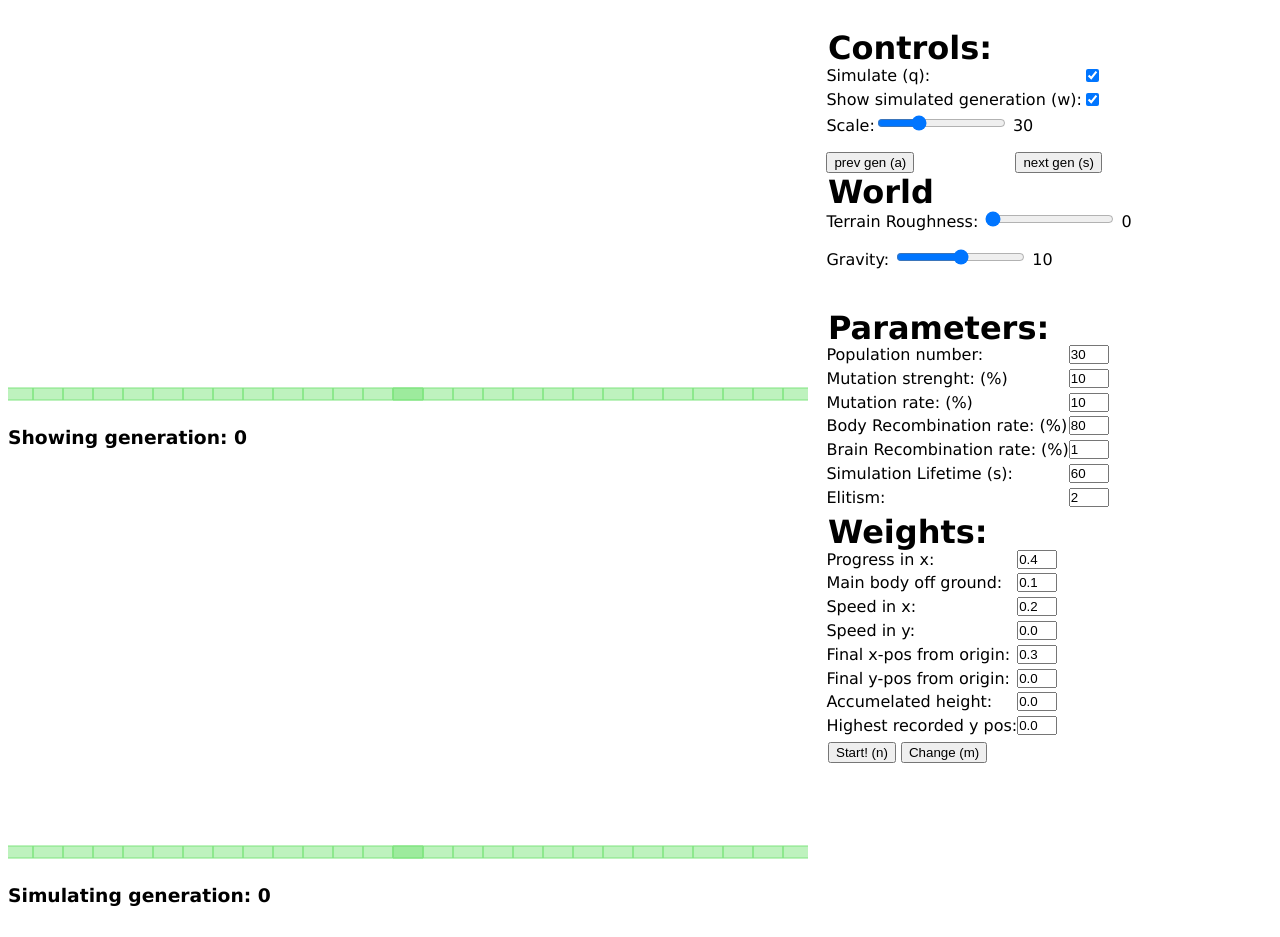
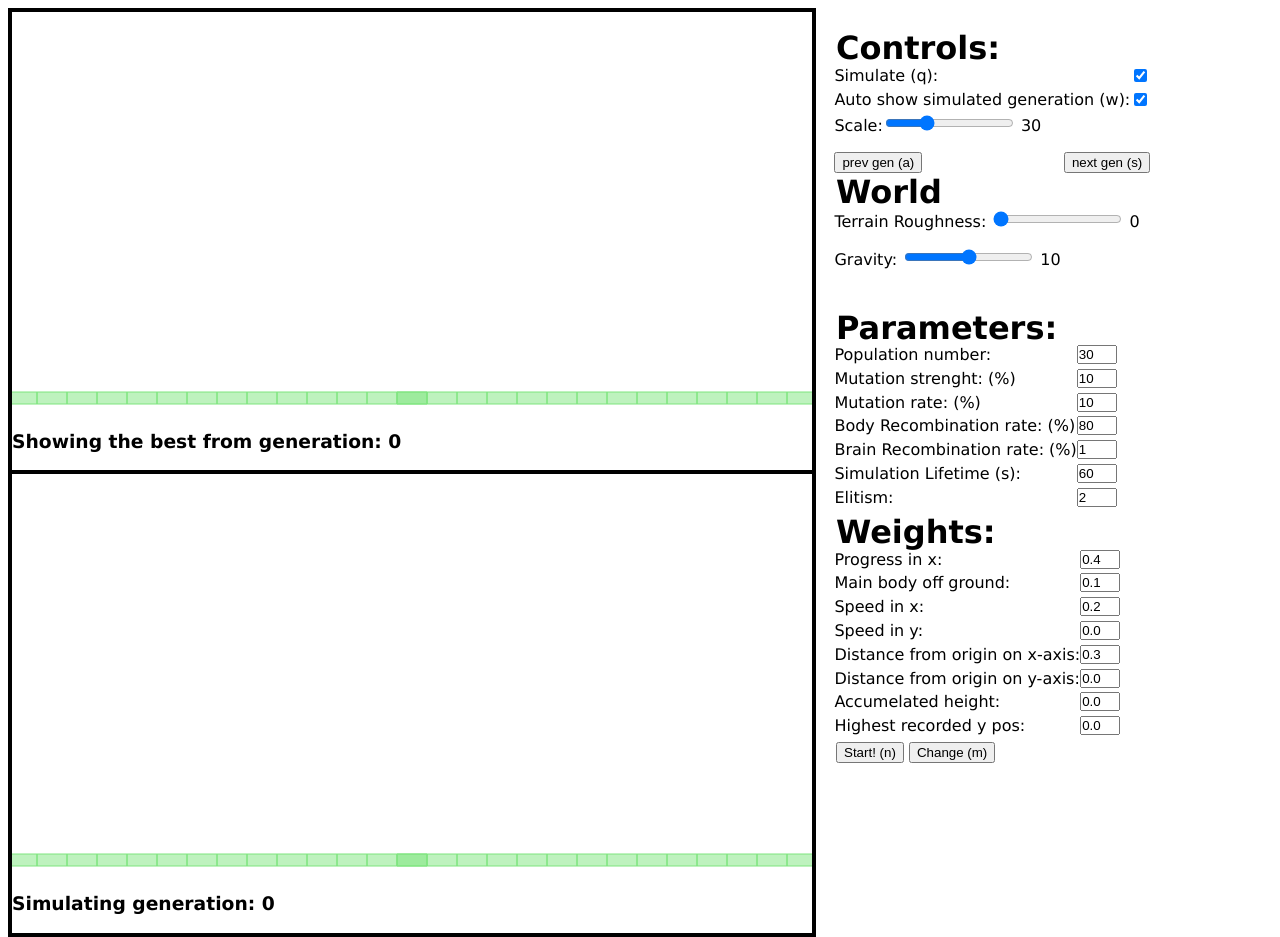
Before and after one commit to piwell/TNM095-Creature-Evolution, a plain HTML site: page index.html in a window 1280 px wide. Drawn offline with Linux system fonts and the light colour scheme.

Commit message:
Better UI

```diff
--- a/index.html
+++ b/index.html
@@ -44,16 +44,24 @@
       margin-bottom: 0.8em;
     }
 
+    #show,#sim{
+    	border-style:solid;
+    	border-width:2px;
+    }
    </style>
 
    <body onload="init();">
      <div id="main">
 
         <div id="show" width="800" style = "float:left">
+        	<div id="show" title="Showing the best creature from a generation.">
         	<canvas id="drwCanvas" width="800" height="400"></canvas></br>
-            <h3>Showing generation: <span id="showGen">0</span> </h3>
+            <h3>Showing the best from generation: <span id="showGen">0</span> </h3>
+            </div>
+            <div id="sim" title="Showing the current simulation of the latest generation.">
           	<canvas id="simCanvas" width="800" height="400"></canvas></br>
           	<h3>Simulating generation: <span id="simGen">0</span> </h3>
+          	</div>
         </div>
 
         <div id="info" style = "float:left">
@@ -63,7 +71,7 @@
               <div class="left">
                 <div class="item">Simulate (q):               <input class="right" type="checkbox" id="simulate" onchange="toggleSim()" checked> </div></br>
                 <!--<div class="item">Show simulation (w):        <input class="right" type="checkbox" id="showSim" onchange="toggleShowSim()" checked></div></br>-->
-                <div class="item">Show simulated generation (w):  <input class="right" type="checkbox" onchange="toggleAuto()" id="auto" checked></div></br>
+                <div class="item">Auto show simulated generation (w):  <input class="right" type="checkbox" onchange="toggleAuto()" id="auto" checked></div></br>
                 <!--<div class="item">Follow leader (t):          <input class="right" type="checkbox" onchange="toggleFollowLeader()" id="followl" checked></div></br>-->
                 <!--<div class="item">Follow in y (y):            <input class="right" type="checkbox" onchange="toggleFollowY()" id="followy"></div></br>-->
 
@@ -100,7 +108,7 @@
           <div id="parameters">
             <h1>Parameters:</h1>
             <div class="left">
-              <div class="item"> Population number:    				 	      <input type="text"  class="right" id="numPop" value="30"></div></br>
+              <div class="item">Population number:    				 	      <input type="text"  class="right" id="numPop" value="30"></div></br>
               <div class="item">Mutation strenght: (%)          <input type="text"  class="right" id="mstr"   value="10"></div></br>
               <div class="item">Mutation rate: (%)              <input type="text"  class="right" id="mrate"  value="10"></div></br>
               <div class="item">Body Recombination rate: (%)         <input type="text"  class="right" id="rrate"  value="80"></div></br>
@@ -113,12 +121,12 @@
             <h1>Weights:</h1>
             <div class="left">
               <!-- <div class="item">Standing still:       <input type="text" class="w right" id="w1" value="0.0"> </div></br> -->
-              <div class="item">Progress in x:        <input type="text" class="w right" id="w1" value="0.4"></div></br>
+              <div class="item" title="(not standing still)"> Progress in x:        <input type="text" class="w right" id="w1" value="0.4"></div></br>
               <div class="item">Main body off ground: <input type="text" class="w right" id="w2" value="0.1"></div></br>
               <div class="item">Speed in x:           <input type="text" class="w right" id="w3" value="0.2"></div></br>
               <div class="item">Speed in y:           <input type="text" class="w right" id="w4" value="0.0"></div></br>
-              <div class="item">Final x-pos from origin:    <input type="text" class="w right" id="w5" value="0.3"></div></br>
-              <div class="item">Final y-pos from origin:    <input type="text" class="w right" id="w6" value="0.0"></div></br>
+              <div class="item">Distance from origin on x-axis:    <input type="text" class="w right" id="w5" value="0.3"></div></br>
+              <div class="item">Distance from origin on y-axis:    <input type="text" class="w right" id="w6" value="0.0"></div></br>
               <div class="item">Accumelated height:   <input type="text" class="w right" id="w7" value="0.0"></div></br>
               <div class="item">Highest recorded y pos:        <input type="text" class="w right" id="w8" value="0.0"></div></br>
               <input type="button" id="start" value="Start! (n)" onclick="startSimulation();">
```
Also changed, not shown: geneticAlgorithm.js (line endings or trailing spaces).
